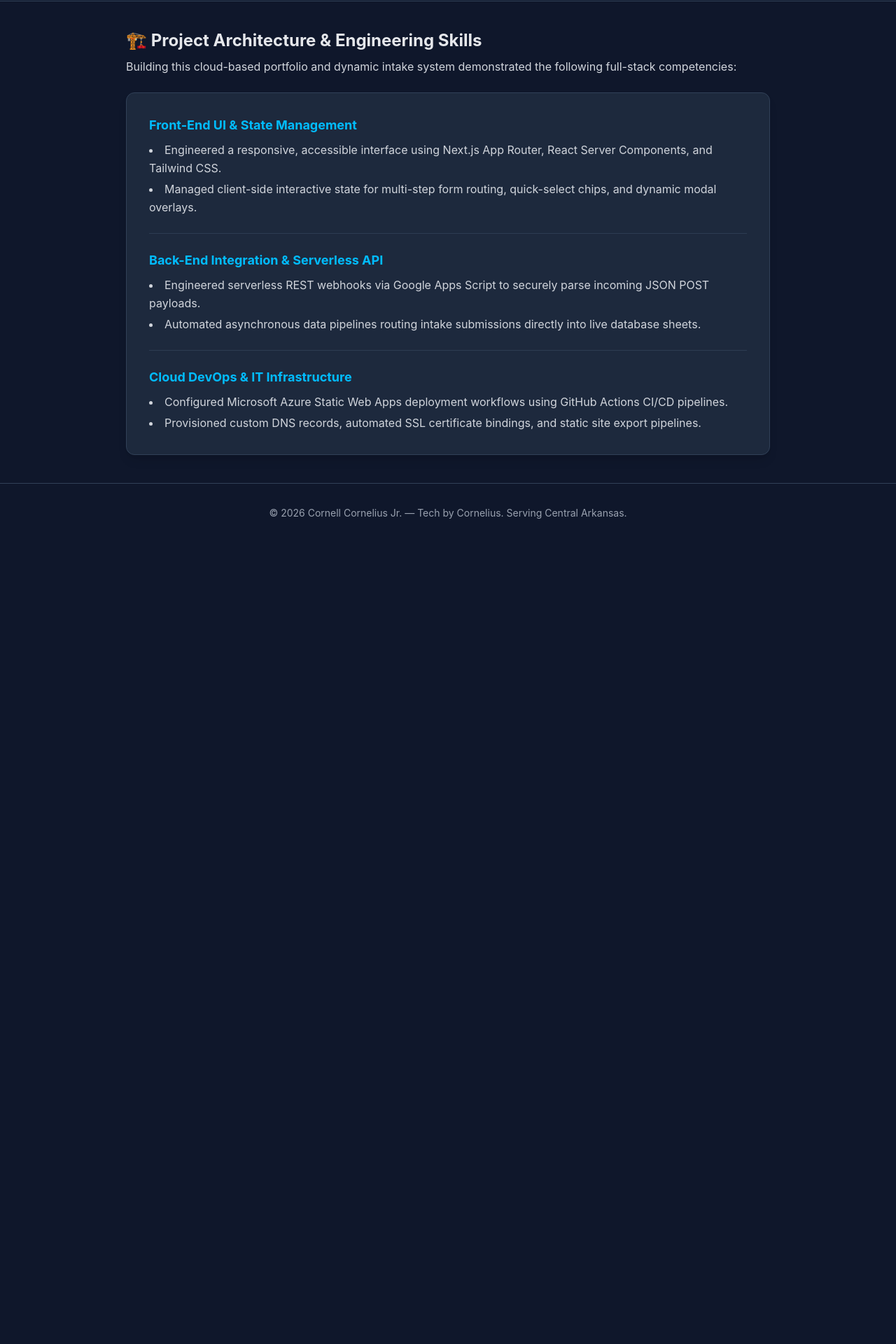
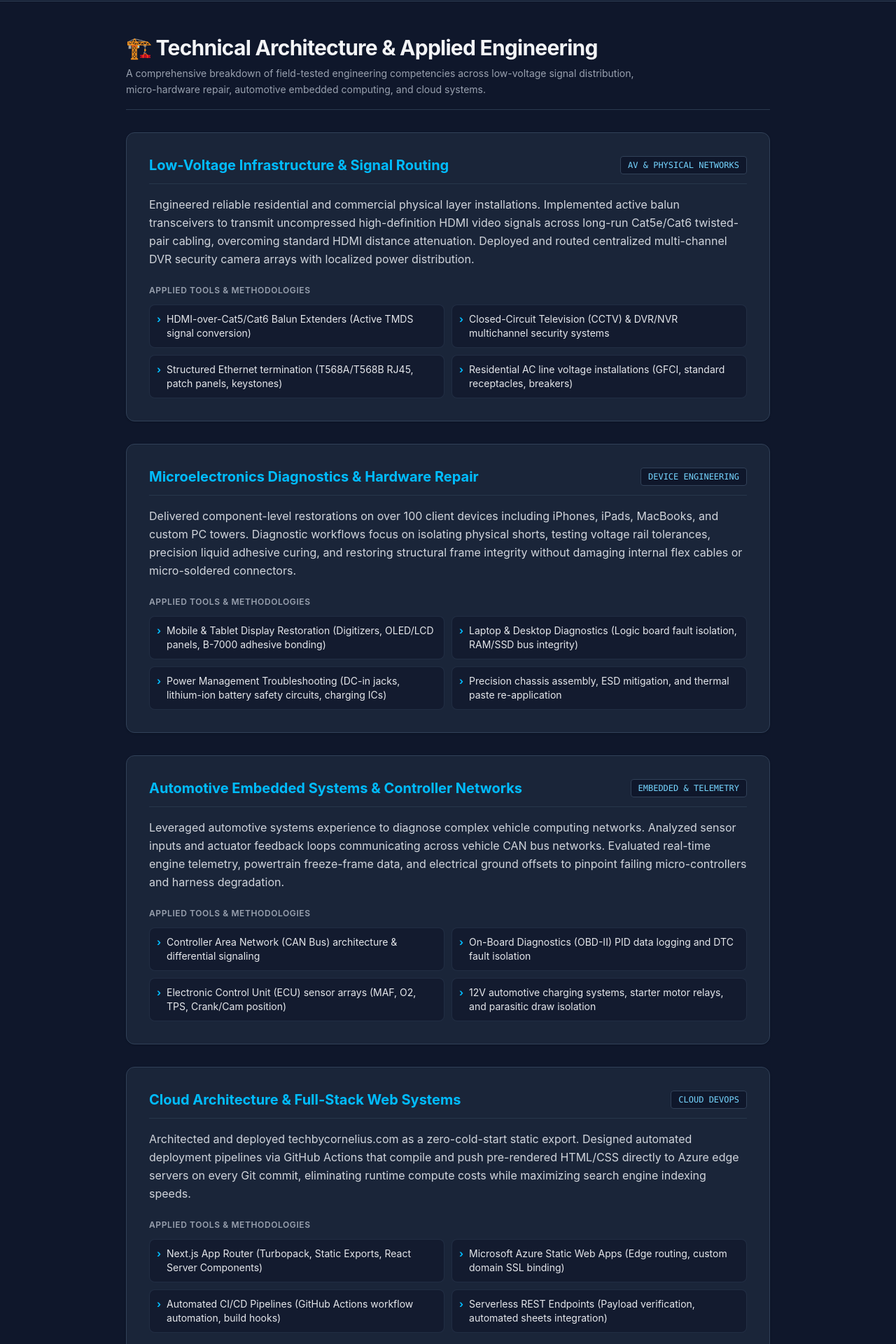
Before and after one commit to gatekeeper501/Tech, a Next.js app: page /architecture in a window 1280 px wide. Shown: the part 320-2240 px from the top of the page at 70% size. Before the commit the page ends 1095 px from the top, so only its background shows below. Built offline with nearby package versions, Linux system fonts and the light colour scheme.

Commit message:
feat: expand Architecture page with low-voltage AV, micro-hardware, and automotive embedded systems

```diff
--- a/components/Architecture.js
+++ b/components/Architecture.js
@@ -1,60 +1,127 @@
 export default function Architecture() {
+  const domains = [
+    {
+      category: "Low-Voltage Infrastructure & Signal Routing",
+      badge: "AV & Physical Networks",
+      skills: [
+        "HDMI-over-Cat5/Cat6 Balun Extenders (Active TMDS signal conversion)",
+        "Closed-Circuit Television (CCTV) & DVR/NVR multichannel security systems",
+        "Structured Ethernet termination (T568A/T568B RJ45, patch panels, keystones)",
+        "Residential AC line voltage installations (GFCI, standard receptacles, breakers)",
+      ],
+      description:
+        "Engineered reliable residential and commercial physical layer installations. Implemented active balun transceivers to transmit uncompressed high-definition HDMI video signals across long-run Cat5e/Cat6 twisted-pair cabling, overcoming standard HDMI distance attenuation. Deployed and routed centralized multi-channel DVR security camera arrays with localized power distribution.",
+    },
+    {
+      category: "Microelectronics Diagnostics & Hardware Repair",
+      badge: "Device Engineering",
+      skills: [
+        "Mobile & Tablet Display Restoration (Digitizers, OLED/LCD panels, B-7000 adhesive bonding)",
+        "Laptop & Desktop Diagnostics (Logic board fault isolation, RAM/SSD bus integrity)",
+        "Power Management Troubleshooting (DC-in jacks, lithium-ion battery safety circuits, charging ICs)",
+        "Precision chassis assembly, ESD mitigation, and thermal paste re-application",
+      ],
+      description:
+        "Delivered component-level restorations on over 100 client devices including iPhones, iPads, MacBooks, and custom PC towers. Diagnostic workflows focus on isolating physical shorts, testing voltage rail tolerances, precision liquid adhesive curing, and restoring structural frame integrity without damaging internal flex cables or micro-soldered connectors.",
+    },
+    {
+      category: "Automotive Embedded Systems & Controller Networks",
+      badge: "Embedded & Telemetry",
+      skills: [
+        "Controller Area Network (CAN Bus) architecture & differential signaling",
+        "On-Board Diagnostics (OBD-II) PID data logging and DTC fault isolation",
+        "Electronic Control Unit (ECU) sensor arrays (MAF, O2, TPS, Crank/Cam position)",
+        "12V automotive charging systems, starter motor relays, and parasitic draw isolation",
+      ],
+      description:
+        "Leveraged automotive systems experience to diagnose complex vehicle computing networks. Analyzed sensor inputs and actuator feedback loops communicating across vehicle CAN bus networks. Evaluated real-time engine telemetry, powertrain freeze-frame data, and electrical ground offsets to pinpoint failing micro-controllers and harness degradation.",
+    },
+    {
+      category: "Cloud Architecture & Full-Stack Web Systems",
+      badge: "Cloud DevOps",
+      skills: [
+        "Next.js App Router (Turbopack, Static Exports, React Server Components)",
+        "Microsoft Azure Static Web Apps (Edge routing, custom domain SSL binding)",
+        "Automated CI/CD Pipelines (GitHub Actions workflow automation, build hooks)",
+        "Serverless REST Endpoints (Payload verification, automated sheets integration)",
+      ],
+      description:
+        "Architected and deployed techbycornelius.com as a zero-cold-start static export. Designed automated deployment pipelines via GitHub Actions that compile and push pre-rendered HTML/CSS directly to Azure edge servers on every Git commit, eliminating runtime compute costs while maximizing search engine indexing speeds.",
+    },
+  ];
+
   return (
-    <section className="py-10">
+    <section className="py-12 border-b border-slate-800">
       <div className="w-full max-w-[960px] mx-auto px-5">
-        <h2 className="text-2xl font-bold text-gray-200 mb-2">
-          🏗️ Project Architecture & Engineering Skills
-        </h2>
-        <p className="text-base text-gray-300 leading-relaxed mb-6">
-          Building this cloud-based portfolio and dynamic intake system demonstrated the following full-stack competencies:
-        </p>
 
-        <div className="bg-slate-800 border border-slate-700 rounded-xl p-6 md:p-8 shadow-lg space-y-6">
-          {/* Front-End */}
+        {/* Section Header */}
+        <div className="border-b border-slate-700/80 pb-4 mb-8">
+          <h2 className="text-2xl sm:text-3xl font-bold text-gray-100 tracking-tight">
+            🏗️ Technical Architecture &amp; Applied Engineering
+          </h2>
+          <p className="text-sm text-gray-400 mt-2 max-w-3xl leading-relaxed">
+            A comprehensive breakdown of field-tested engineering competencies across low-voltage signal distribution, micro-hardware repair, automotive embedded computing, and cloud systems.
+          </p>
+        </div>
+
+        {/* Engineering Pillars Grid */}
+        <div className="space-y-8">
+          {domains.map((item, idx) => (
+            <div
+              key={idx}
+              className="bg-slate-800/80 border border-slate-700 rounded-xl p-6 md:p-8 shadow-sm"
+            >
+              <div className="flex flex-col sm:flex-row sm:items-center justify-between gap-2 border-b border-slate-700/60 pb-3 mb-4">
+                <h3 className="text-lg md:text-xl font-bold text-sky-400">
+                  {item.category}
+                </h3>
+                <span className="font-mono text-xs uppercase px-2.5 py-1 rounded bg-slate-900 border border-slate-700 text-sky-300 w-fit">
+                  {item.badge}
+                </span>
+              </div>
+
+              <p className="text-sm md:text-base text-gray-300 leading-relaxed mb-6">
+                {item.description}
+              </p>
+
+              <div>
+                <h4 className="text-xs font-semibold uppercase tracking-wider text-gray-400 mb-3">
+                  Applied Tools &amp; Methodologies
+                </h4>
+                <ul className="grid grid-cols-1 md:grid-cols-2 gap-2.5">
+                  {item.skills.map((skill, sIdx) => (
+                    <li
+                      key={sIdx}
+                      className="text-xs md:text-sm text-gray-200 bg-slate-900/60 border border-slate-700/50 rounded-lg p-2.5 flex items-start gap-2"
+                    >
+                      <span className="text-sky-400 font-bold">›</span>
+                      <span>{skill}</span>
+                    </li>
+                  ))}
+                </ul>
+              </div>
+            </div>
+          ))}
+        </div>
+
+        {/* Applied Engineering Verification Bar */}
+        <div className="mt-10 p-5 rounded-xl bg-slate-900/80 border border-slate-700 flex flex-col sm:flex-row items-center justify-between gap-4 text-center sm:text-left">
           <div>
-            <h3 className="text-lg font-bold text-sky-400 mb-2">
-              Front-End UI & State Management
-            </h3>
-            <ul className="list-disc list-inside space-y-1 text-gray-300 text-sm md:text-base leading-relaxed">
-              <li>
-                Engineered a responsive, accessible interface using Next.js App Router, React Server Components, and Tailwind CSS.
-              </li>
-              <li>
-                Managed client-side interactive state for multi-step form routing, quick-select chips, and dynamic modal overlays.
-              </li>
-            </ul>
+            <p className="text-sm font-semibold text-gray-200">
+              Need custom physical infrastructure or device diagnostics?
+            </p>
+            <p className="text-xs text-gray-400 mt-0.5">
+              Available for IT field services, low-voltage wiring, and component repairs in Central Arkansas.
+            </p>
           </div>
+          <a
+            href="/contact"
+            className="shrink-0 px-4 py-2 bg-sky-600 hover:bg-sky-500 text-white text-xs font-semibold rounded-lg transition-colors"
+          >
+            Schedule Consultation
+          </a>
+        </div>
 
-          <div className="border-t border-slate-700/80 pt-6">
-            {/* Back-End */}
-            <h3 className="text-lg font-bold text-sky-400 mb-2">
-              Back-End Integration & Serverless API
-            </h3>
-            <ul className="list-disc list-inside space-y-1 text-gray-300 text-sm md:text-base leading-relaxed">
-              <li>
-                Engineered serverless REST webhooks via Google Apps Script to securely parse incoming JSON POST payloads.
-              </li>
-              <li>
-                Automated asynchronous data pipelines routing intake submissions directly into live database sheets.
-              </li>
-            </ul>
-          </div>
-
-          <div className="border-t border-slate-700/80 pt-6">
-            {/* Cloud & DevOps */}
-            <h3 className="text-lg font-bold text-sky-400 mb-2">
-              Cloud DevOps & IT Infrastructure
-            </h3>
-            <ul className="list-disc list-inside space-y-1 text-gray-300 text-sm md:text-base leading-relaxed">
-              <li>
-                Configured Microsoft Azure Static Web Apps deployment workflows using GitHub Actions CI/CD pipelines.
-              </li>
-              <li>
-                Provisioned custom DNS records, automated SSL certificate bindings, and static site export pipelines.
-              </li>
-            </ul>
-          </div>
-        </div>
       </div>
     </section>
   );
```
